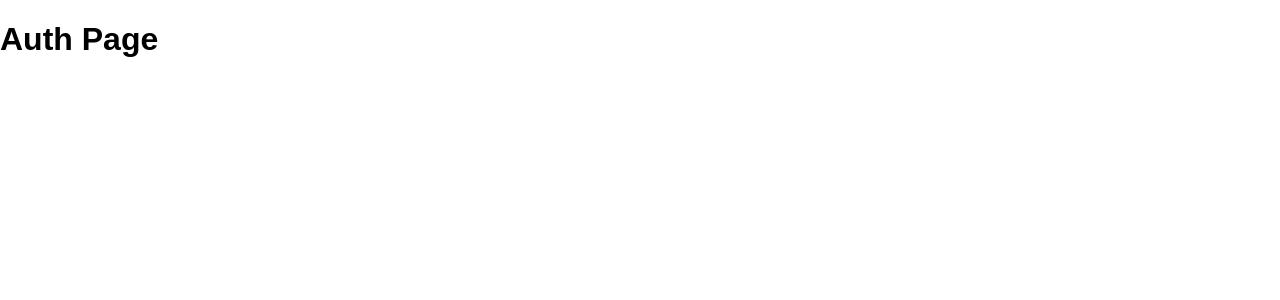
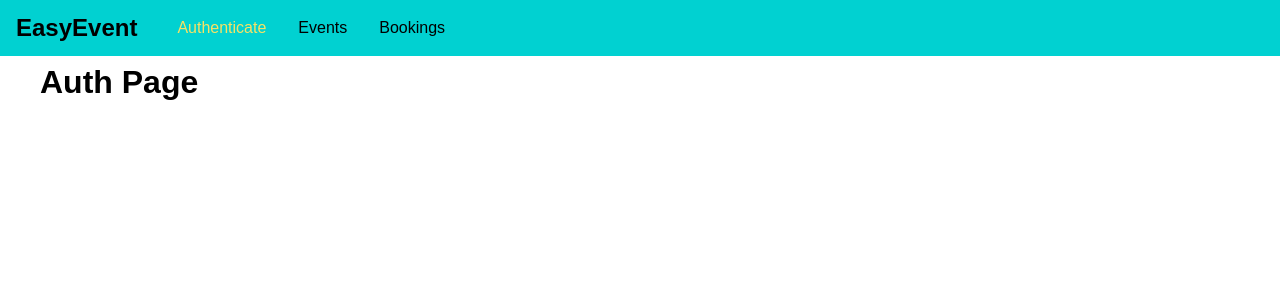
Before and after one commit to 17robots/EventBooking, a React (Create React App) app in the folder frontend/: page /auth in a window 1280 px wide. Shown: the top 300 px of the page. Built offline with nearby package versions, Linux system fonts and the light colour scheme.

Commit message:
Added Styling

```diff
--- a/frontend/src/App.css
+++ b/frontend/src/App.css
@@ -1,38 +1,3 @@
-.App {
-  text-align: center;
+.main-content {
+  margin: 4rem 2.5rem;
 }
-
-.App-logo {
-  height: 40vmin;
-  pointer-events: none;
-}
-
-@media (prefers-reduced-motion: no-preference) {
-  .App-logo {
-    animation: App-logo-spin infinite 20s linear;
-  }
-}
-
-.App-header {
-  background-color: #282c34;
-  min-height: 100vh;
-  display: flex;
-  flex-direction: column;
-  align-items: center;
-  justify-content: center;
-  font-size: calc(10px + 2vmin);
-  color: white;
-}
-
-.App-link {
-  color: #61dafb;
-}
-
-@keyframes App-logo-spin {
-  from {
-    transform: rotate(0deg);
-  }
-  to {
-    transform: rotate(360deg);
-  }
-}
--- a/frontend/src/App.js
+++ b/frontend/src/App.js
@@ -5,16 +5,22 @@ import './App.css';
 import AuthPage from './pages/Auth'
 import EventPage from './pages/Events'
 import BookingPage from './pages/Bookings'
+import MainNavigation from './components/Navigation/MainNavigation'
 
 function App() {
   return (
     <BrowserRouter>
+      <React.Fragment>
+        <MainNavigation/>
+        <main className="main-content">
           <Switch>
             <Redirect from="/" to="/auth" exact />
             <Route path="/auth" component={AuthPage} />
             <Route path="/events" component={EventPage} />
             <Route path="/bookings" component={BookingPage} />
           </Switch>
+        </main>
+      </React.Fragment>
     </BrowserRouter>
   );
 }
--- /dev/null
+++ b/frontend/src/components/Navigation/MainNavigation.css
@@ -0,0 +1,42 @@
+.main-navigation {
+    position: fixed;
+    width: 100%;
+    height: 3.5rem;
+    top: 0;
+    left: 0;
+    background: #01d1d1;
+    padding: 0 1rem;
+    display: flex;
+    align-items: center;
+}
+
+.main-navigation__logo h1 {
+    margin: 0;
+    font-size: 1.5rem;
+}
+
+.main-navigation__item {
+    margin-left: 1.5rem;
+}
+
+.main-navigation__item ul {
+    display: flex;
+    list-style: none;
+    margin: 0;
+    padding: 0;
+}
+
+.main-navigation__item li {
+    margin: 0 1rem;
+}
+
+.main-navigation__item a {
+    text-decoration: none;
+    color: #000;
+}
+
+.main-navigation__item a:hover,
+.main-navigation__item a:active,
+.main-navigation__item a.active {
+    color: #f8e264;
+}
--- /dev/null
+++ b/frontend/src/components/Navigation/MainNavigation.js
@@ -0,0 +1,27 @@
+import React from 'react'
+import { NavLink } from 'react-router-dom'
+
+import './MainNavigation.css'
+
+const mainNavigation = props => (
+    <header className="main-navigation">
+        <div className="main-navigation__logo">
+            <h1>EasyEvent</h1>
+        </div>
+        <nav className="main-navigation__item">
+            <ul>
+                <li>
+                    <NavLink to="/auth">Authenticate</NavLink>
+                </li>
+                <li>
+                    <NavLink to="/events">Events</NavLink>
+                </li>
+                <li>
+                    <NavLink to="/bookings">Bookings</NavLink>
+                </li>
+            </ul>
+        </nav>
+    </header>
+)
+
+export default mainNavigation;
```
Lines whose indentation alone changed are shown as unchanged.
